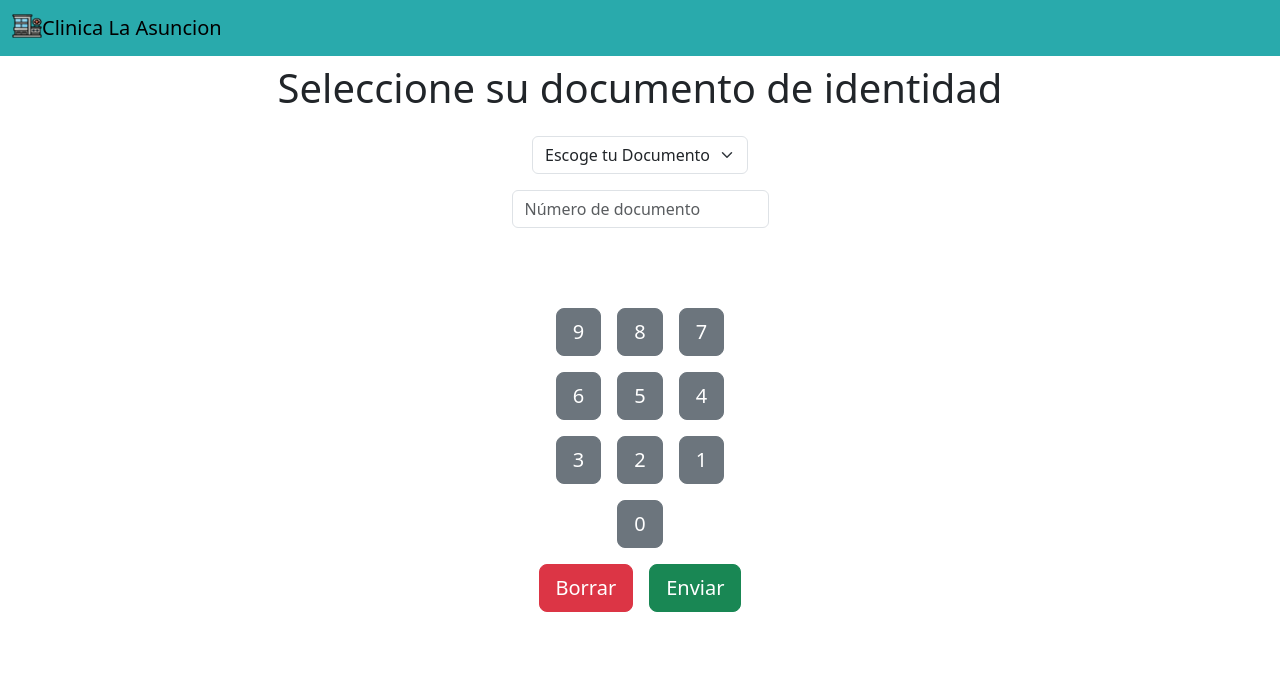
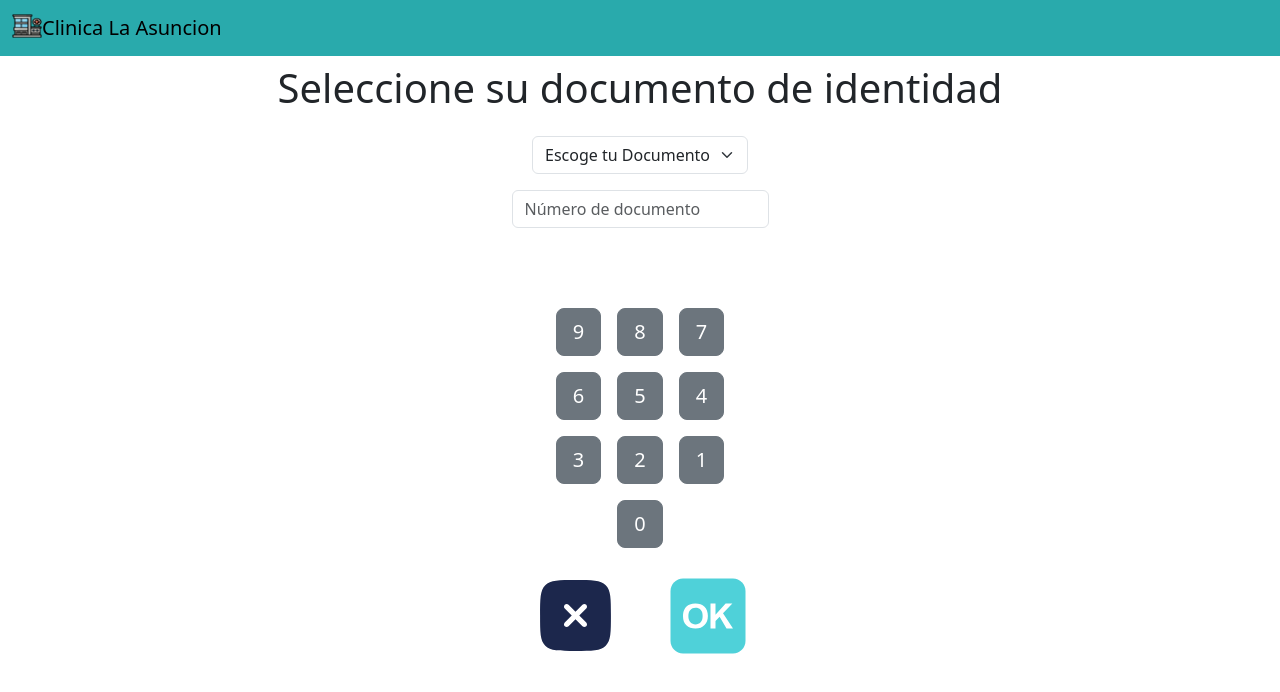
Before and after one commit to DesarrolloClinicaAsuncion/appTurnoPaciente, a React (Vite) app: page / in a window 1280 px wide. Shown: the top 692 px of the page. Built offline with nearby package versions, Linux system fonts and the light colour scheme.

Commit message:
estilos a los botones

```diff
--- a/src/RegistrarDocumento.jsx
+++ b/src/RegistrarDocumento.jsx
@@ -66,8 +66,8 @@ function RegistrarDocumento() {
                         <button className="btn btn-secondary m-2 btn-lg" onClick={() => handleButtonClick("0")}>0</button>
                     </div>
                     <div>
-                        <button className="btn btn-danger m-2 btn-lg" onClick={handleBorrar}>Borrar</button>
-                        <button className="btn btn-success m-2 btn-lg" onClick={handleEnviar}>Enviar</button>
+                        <button className=" btn m-2 btn-lg" onClick={handleBorrar}><img src="/close.svg" style={{ width: '85px', height: '85px'}} alt="" /></button>
+                        <button className="btn  m-2 btn-lg" onClick={handleEnviar}><img src="/ok.svg" style={{ width: 'px', height: '80px'}} alt="" /></button>
                     </div>
                 </div>
             </div>
```
Also changed, not shown: public/close.svg (added), public/ok.svg (added).
